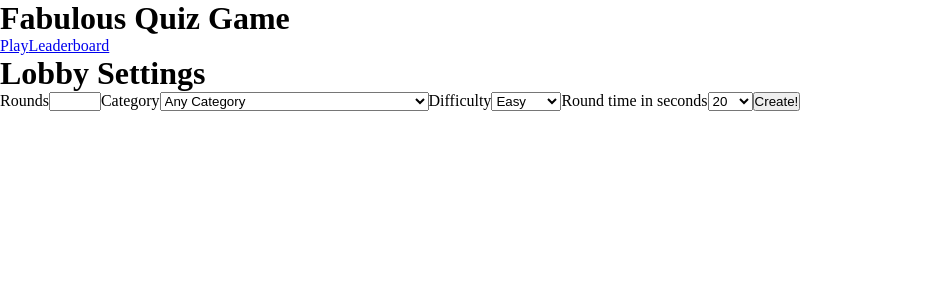
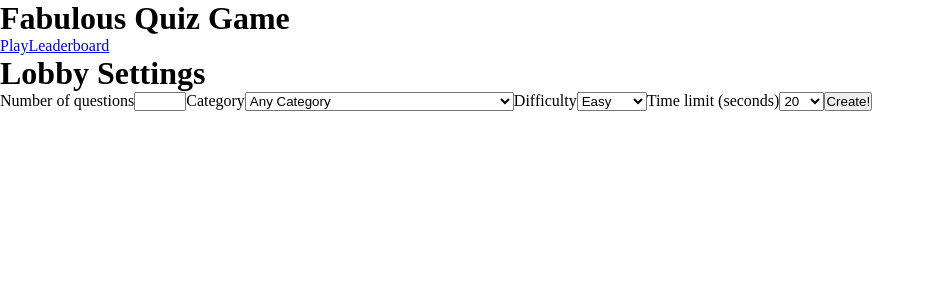
Before and after one commit to kstephano/fabulous-quiz-game-client, a React app: page /host in a window 1280 px wide. Shown: the top 300 px of the page, without its empty margins (0-935 px from the left). Built offline with nearby package versions, Linux system fonts and the light colour scheme.

Commit message:
Edited form labels

```diff
--- a/src/pages/Host/index.js
+++ b/src/pages/Host/index.js
@@ -30,14 +30,14 @@ const Host = () => {
         <div className='host-container'>
             <form className='settings-form' onSubmit={createLobby}>
                 <h1>Lobby Settings</h1>
-                <label htmlFor='rounds'>Rounds</label>
+                <label htmlFor='rounds'>Number of questions</label>
                 <input onChange={e => setRounds(e.target.value)} type="number" id="rounds" name="rounds" step="1" min="5" max="30" />
                 <label htmlFor='category'>Category</label>
                 <select onChange={e => setCategory(e.target.value)} name="category" id="category">{renderOptions(categories)}</select>
                 <label htmlFor='difficulty'>Difficulty</label>
                 <select onChange={e => setDifficulty(e.target.value)} name='difficulty' id='difficulty'>{renderOptions(difficulties)}</select>
-                <label htmlFor='time'>Round time in seconds</label>
-                <select onChange={e => setTime(e.target.value)} name="time" id="time">{renderOptions(times)}</select>
+                <label htmlFor='time'>Time limit (seconds)</label>
+                <select onChange={e => setTime(e.target.value)} name="time" id="time" type="number">{renderOptions(times)}</select>
                 <button type="submit" id="create-lobby-btn">Create!</button>
             </form>
         </div>
```
